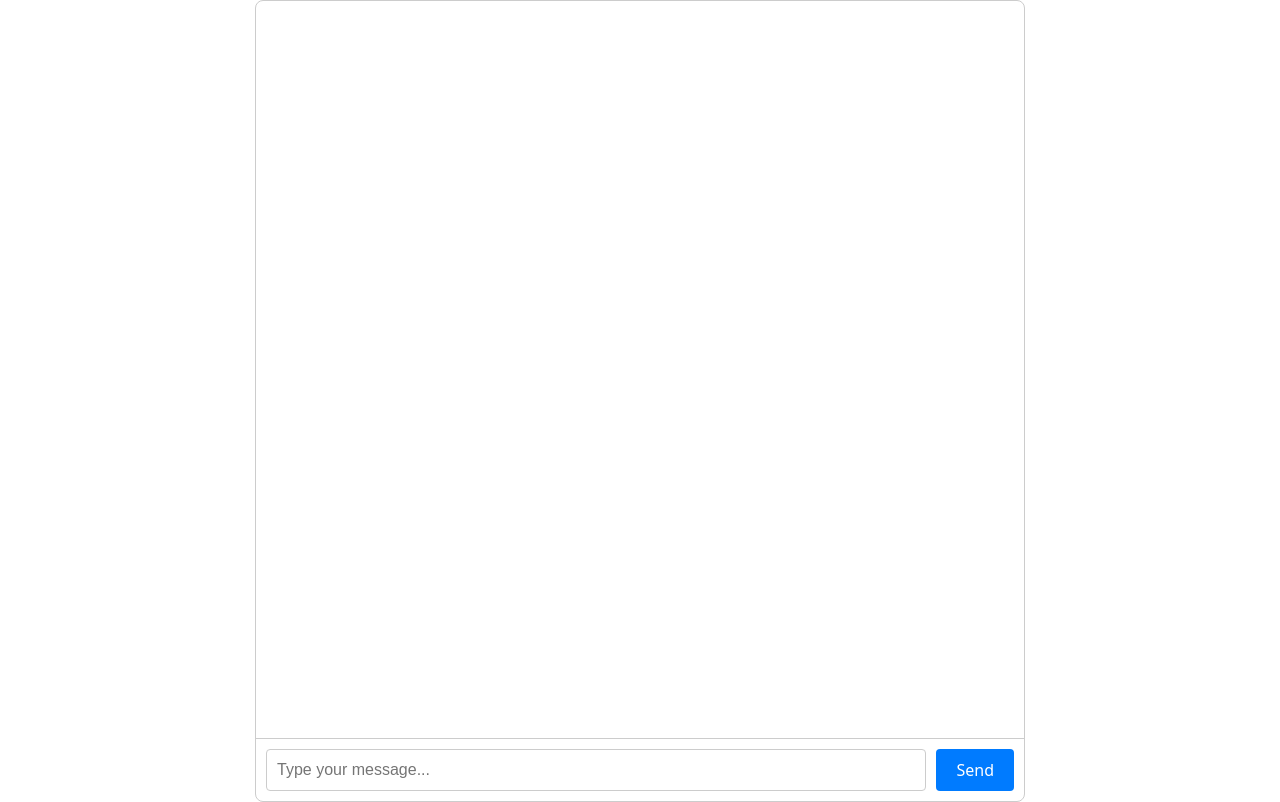
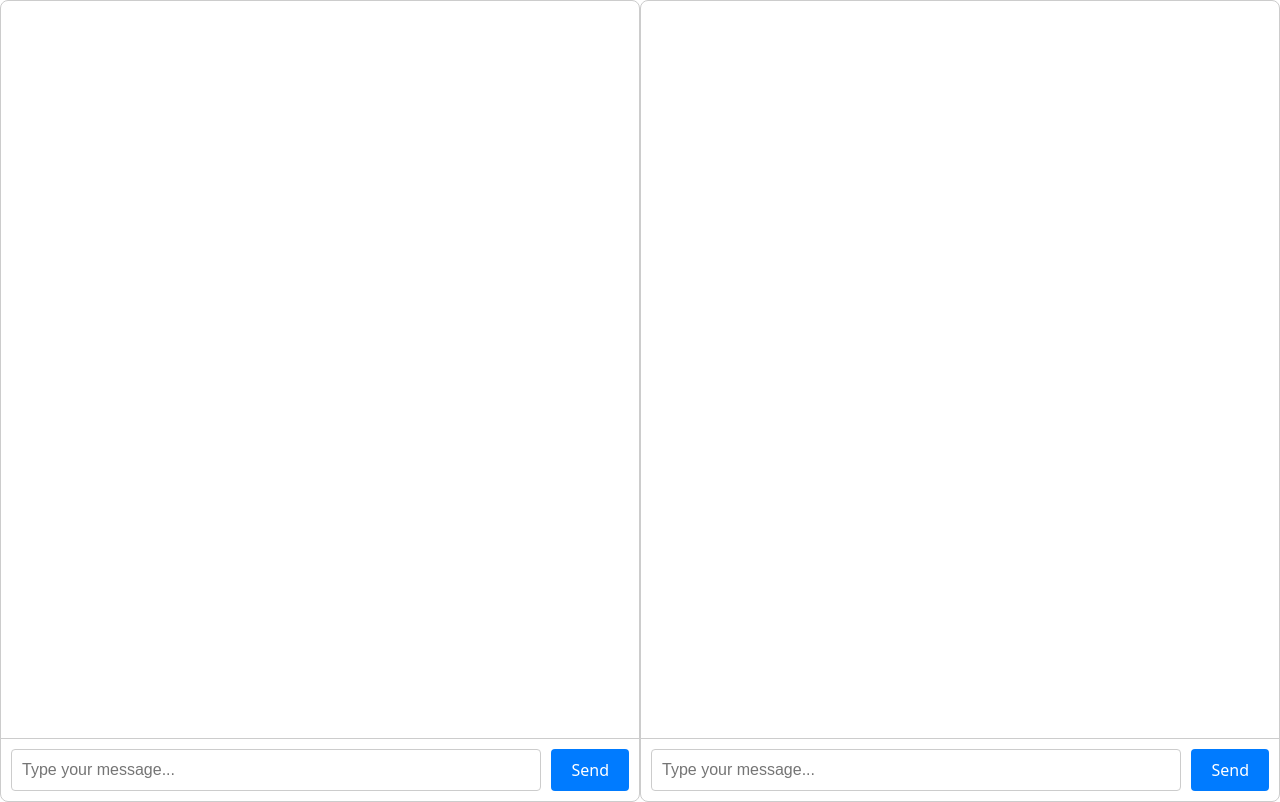
Before and after one commit to romebop/canvas-bop, a React (Vite) app: page / in a window 1280 px wide. Built offline with nearby package versions, Linux system fonts and the light colour scheme.

Commit message:
red error messages

```diff
--- a/src/Test.tsx
+++ b/src/Test.tsx
@@ -31,7 +31,7 @@ const MessageList = styled.div`
 const Message = styled.div<{ from: 'system' | 'user' | 'assistant' | 'assistant_temp' }>`
   align-self: ${props => (props.from === 'user' ? 'flex-end' : 'flex-start')};
   background-color: ${props => (props.from === 'user' ? '#007bff' : '#f1f1f1')};
-  color: ${props => (props.from === 'user' ? 'white' : 'black')};
+  color: ${props => (props.from === 'user' ? 'white' : props.from === 'system' ? 'red' : 'black')};
   padding: 10px 15px;
   border-radius: 18px;
   max-width: 70%;
--- a/src/main.tsx
+++ b/src/main.tsx
@@ -7,6 +7,9 @@ import Test from './Test';
 createRoot(document.getElementById('root')!).render(
   <StrictMode>
     {/* <ConversationCanvas /> */}
-    <Test />
+    <div style={{ display: 'flex' }}>
+      <Test />
+      <Test />
+    </div>
   </StrictMode>,
 )
```
